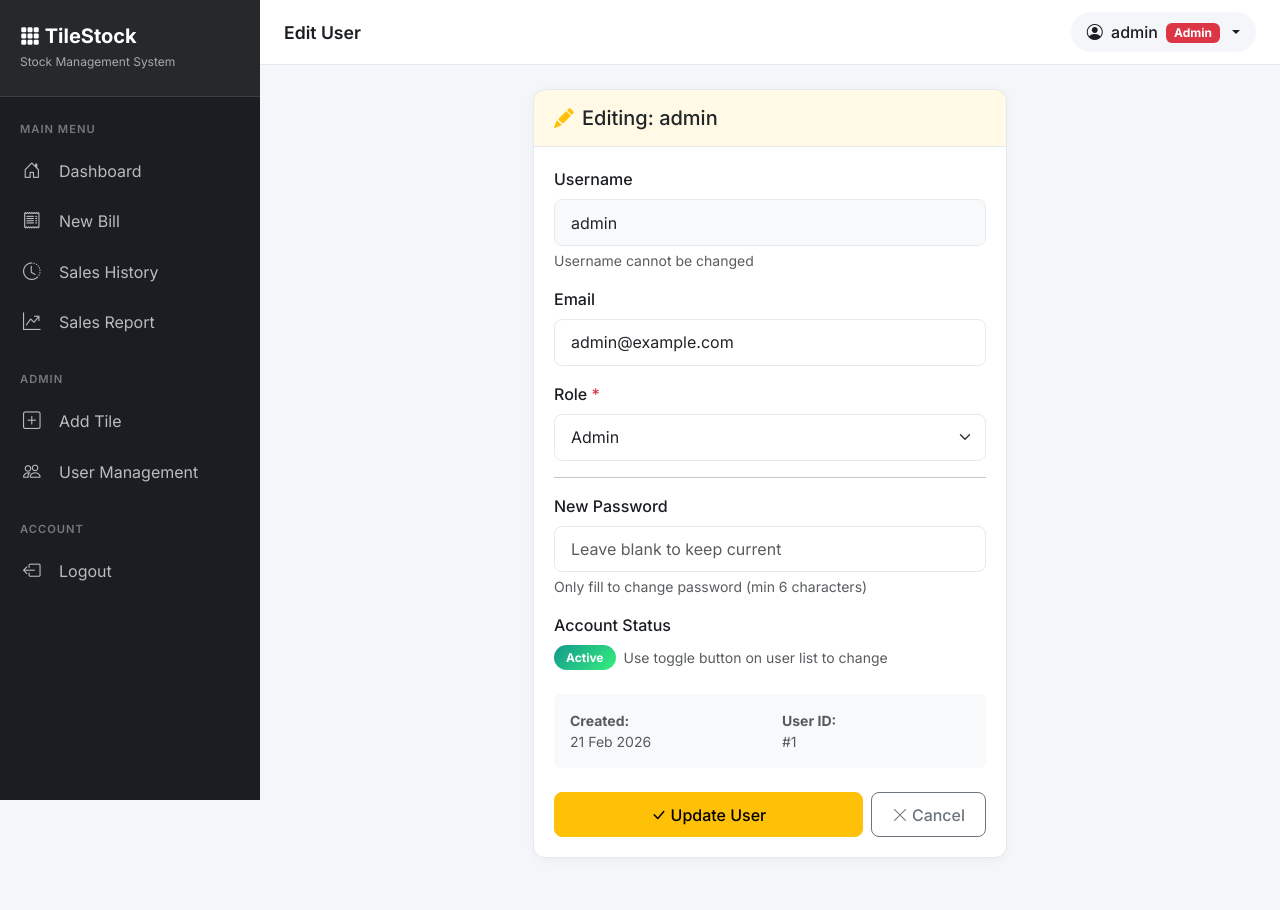
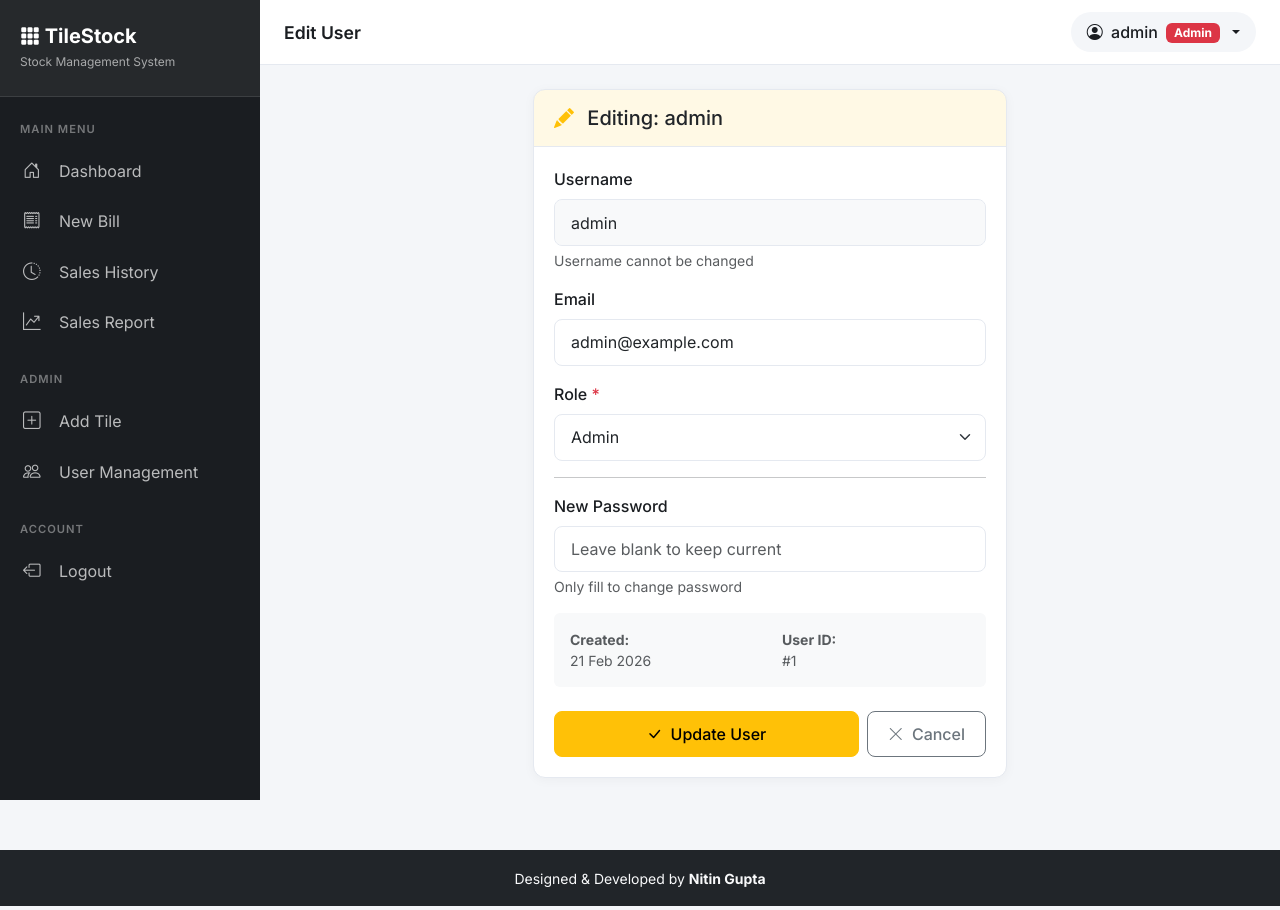
Before and after one commit to Nitingupta822/Tiles_Store, a Flask app: template tiles_stock_app/templates/edit_user.html in a window 1280 px wide. Shown: the top 910 px of the page. Run offline with Flask 3, Linux system fonts and the light colour scheme; the template is opened without the code that fills it: values that come from a table or form of the project are taken from there, others are empty; a user stored in the database is signed in; data comes from the database, SQL or seed files in the repository.

Commit message:
Update edit_user.html

```diff
--- a/tiles_stock_app/templates/edit_user.html
+++ b/tiles_stock_app/templates/edit_user.html
@@ -8,58 +8,72 @@
         <div class="modern-card">
             <div class="card-header bg-warning bg-opacity-10">
                 <h5 class="mb-0">
-                    <i class="bi bi-pencil-fill text-warning me-2"></i>Editing: {{ user.username }}
+                    <i class="bi bi-pencil-fill text-warning me-2"></i>
+                    Editing: {{ user.username }}
                 </h5>
             </div>
 
             <div class="card-body">
                 <form method="POST">
+
+                    <!-- Username -->
                     <div class="mb-3">
                         <label class="form-label">Username</label>
-                        <input type="text" class="form-control bg-light" value="{{ user.username }}" disabled />
-                        <div class="form-text">Username cannot be changed</div>
+                        <input type="text" class="form-control bg-light"
+                               value="{{ user.username }}" disabled />
+                        <div class="form-text">
+                            Username cannot be changed
+                        </div>
                     </div>
 
+                    <!-- Email -->
                     <div class="mb-3">
                         <label class="form-label">Email</label>
-                        <input type="email" name="email" class="form-control" value="{{ user.email or '' }}"
-                            placeholder="user@example.com" />
+                        <input type="email"
+                               name="email"
+                               class="form-control"
+                               value="{{ user.email or '' }}">
                     </div>
 
+                    <!-- Role -->
                     <div class="mb-3">
-                        <label class="form-label">Role <span class="text-danger">*</span></label>
+                        <label class="form-label">
+                            Role <span class="text-danger">*</span>
+                        </label>
                         <select name="role" class="form-select" required>
-                            <option value="staff" {{ 'selected' if user.role=='staff' else '' }}>Staff</option>
-                            <option value="admin" {{ 'selected' if user.role=='admin' else '' }}>Admin</option>
+                            <option value="staff"
+                                {{ 'selected' if user.role=='staff' else '' }}>
+                                Staff
+                            </option>
+                            <option value="admin"
+                                {{ 'selected' if user.role=='admin' else '' }}>
+                                Admin
+                            </option>
                         </select>
                     </div>
 
                     <hr>
 
+                    <!-- New Password -->
                     <div class="mb-3">
                         <label class="form-label">New Password</label>
-                        <input type="password" name="new_password" class="form-control"
-                            placeholder="Leave blank to keep current" minlength="6" />
-                        <div class="form-text">Only fill to change password (min 6 characters)</div>
-                    </div>
-
-                    <div class="mb-4">
-                        <label class="form-label">Account Status</label>
-                        <div class="d-flex align-items-center gap-2">
-                            {% if user.is_active %}
-                            <span class="badge badge-stock-high">Active</span>
-                            {% else %}
-                            <span class="badge badge-stock-out">Inactive</span>
-                            {% endif %}
-                            <small class="text-muted">Use toggle button on user list to change</small>
+                        <input type="password"
+                               name="new_password"
+                               class="form-control"
+                               placeholder="Leave blank to keep current"
+                               minlength="6">
+                        <div class="form-text">
+                            Only fill to change password
                         </div>
                     </div>
 
+                    <!-- Info Box -->
                     <div class="mb-4 p-3 bg-light rounded">
                         <div class="row text-muted small">
                             <div class="col-6">
                                 <strong>Created:</strong><br>
-                                {{ user.created_at.strftime('%d %b %Y') if user.created_at else 'Unknown' }}
+                                {{ user.created_at.strftime('%d %b %Y')
+                                   if user.created_at else 'Unknown' }}
                             </div>
                             <div class="col-6">
                                 <strong>User ID:</strong><br>
@@ -68,14 +82,21 @@
                         </div>
                     </div>
 
+                    <!-- Buttons -->
                     <div class="d-flex flex-column flex-sm-row gap-2">
-                        <button type="submit" class="btn btn-warning btn-modern flex-grow-1">
-                            <i class="bi bi-check-lg me-1"></i>Update User
+                        <button type="submit"
+                                class="btn btn-warning btn-modern flex-grow-1">
+                            <i class="bi bi-check-lg me-1"></i>
+                            Update User
                         </button>
-                        <a href="/admin/users" class="btn btn-outline-secondary btn-modern">
-                            <i class="bi bi-x-lg me-1"></i>Cancel
+
+                        <a href="{{ url_for('user_management') }}"
+                           class="btn btn-outline-secondary btn-modern">
+                            <i class="bi bi-x-lg me-1"></i>
+                            Cancel
                         </a>
                     </div>
+
                 </form>
             </div>
         </div>
```
